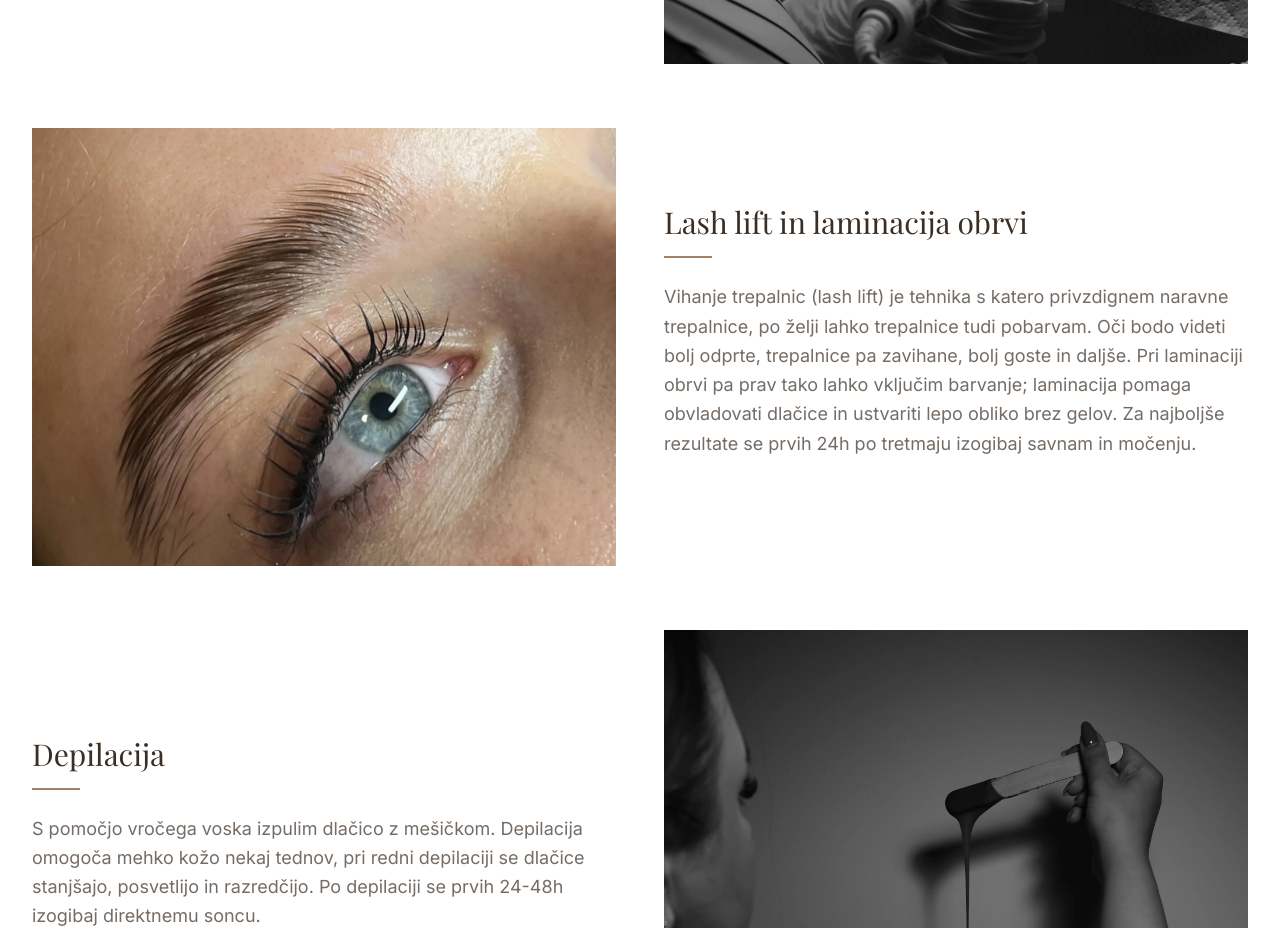
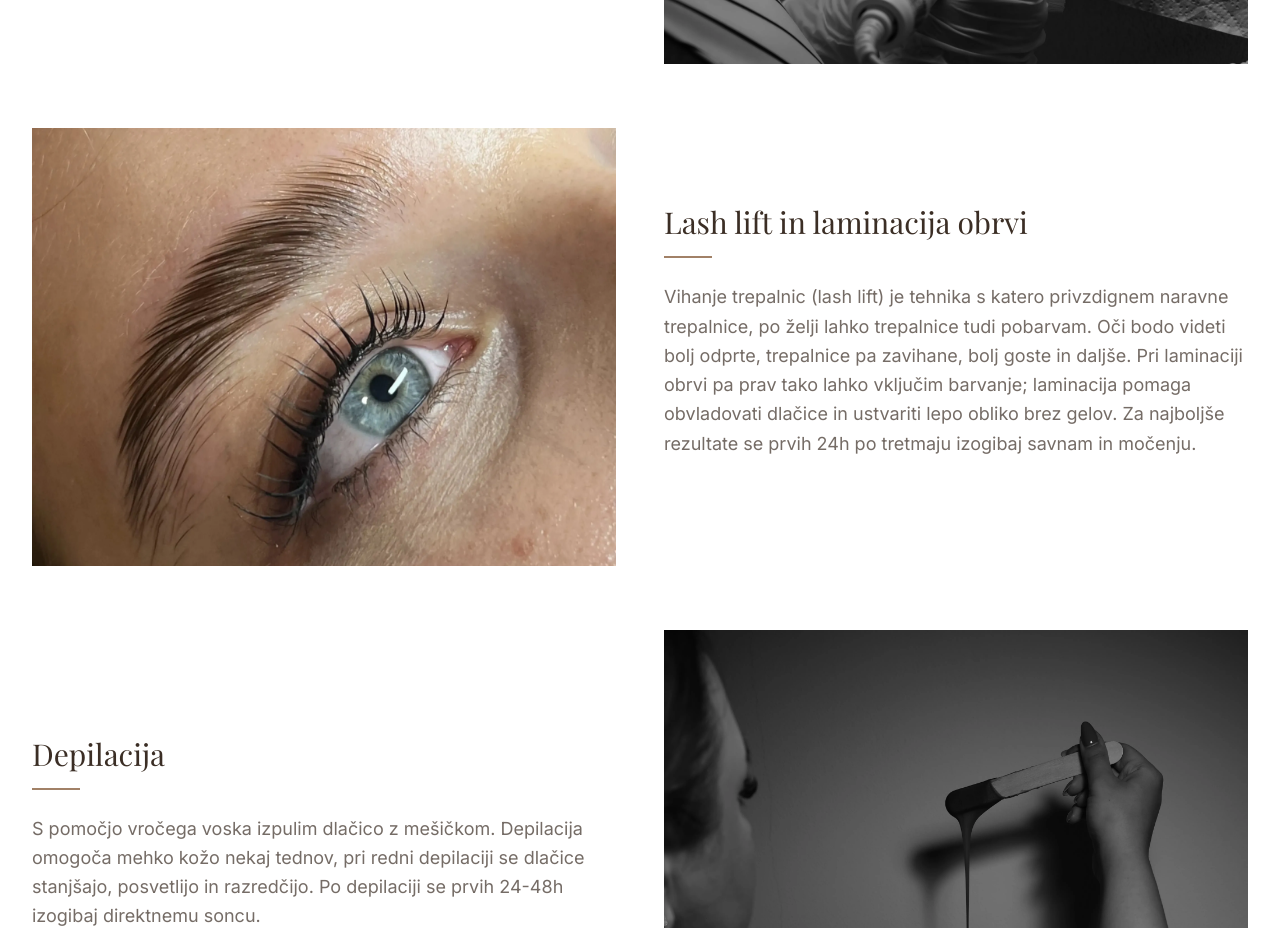
Before and after one commit to josts03/adna-cosmetics, a React (Vite) app: page /storitve in a window 1280 px wide. Shown: the part 1360-2288 px from the top of the page. Built offline with nearby package versions, Linux system fonts and the light colour scheme.

Commit message:
Update Services.tsx

```diff
--- a/src/pages/Services.tsx
+++ b/src/pages/Services.tsx
@@ -19,7 +19,7 @@ const servicesList = [
     title: 'Lash lift in laminacija obrvi',
     description: 'Vihanje trepalnic (lash lift) je tehnika s katero privzdignem naravne trepalnice, po želji lahko trepalnice tudi pobarvam. Oči bodo videti bolj odprte, trepalnice pa zavihane, bolj goste in daljše. Pri laminaciji obrvi pa prav tako lahko vključim barvanje; laminacija pomaga obvladovati dlačice in ustvariti lepo obliko brez gelov. Za najboljše rezultate se prvih 24h po tretmaju izogibaj savnam in močenju.',
     image: '/storitev-vihanje-trepalnic.webp',
-    imagePosition: 'object-[center_18%]'
+    imagePosition: 'object-[center_30%]'
   },
   {
     id: 'depilacija',
```
